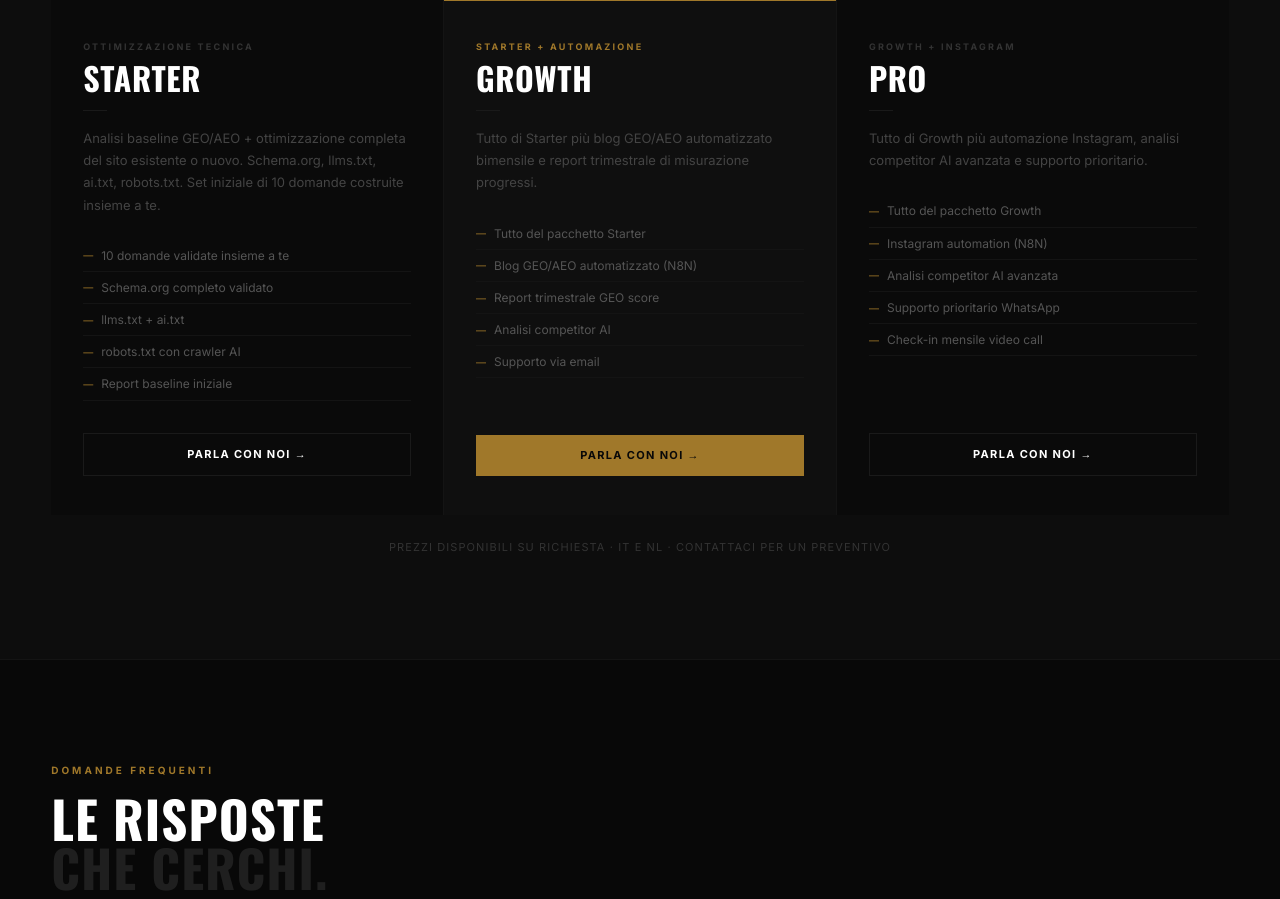
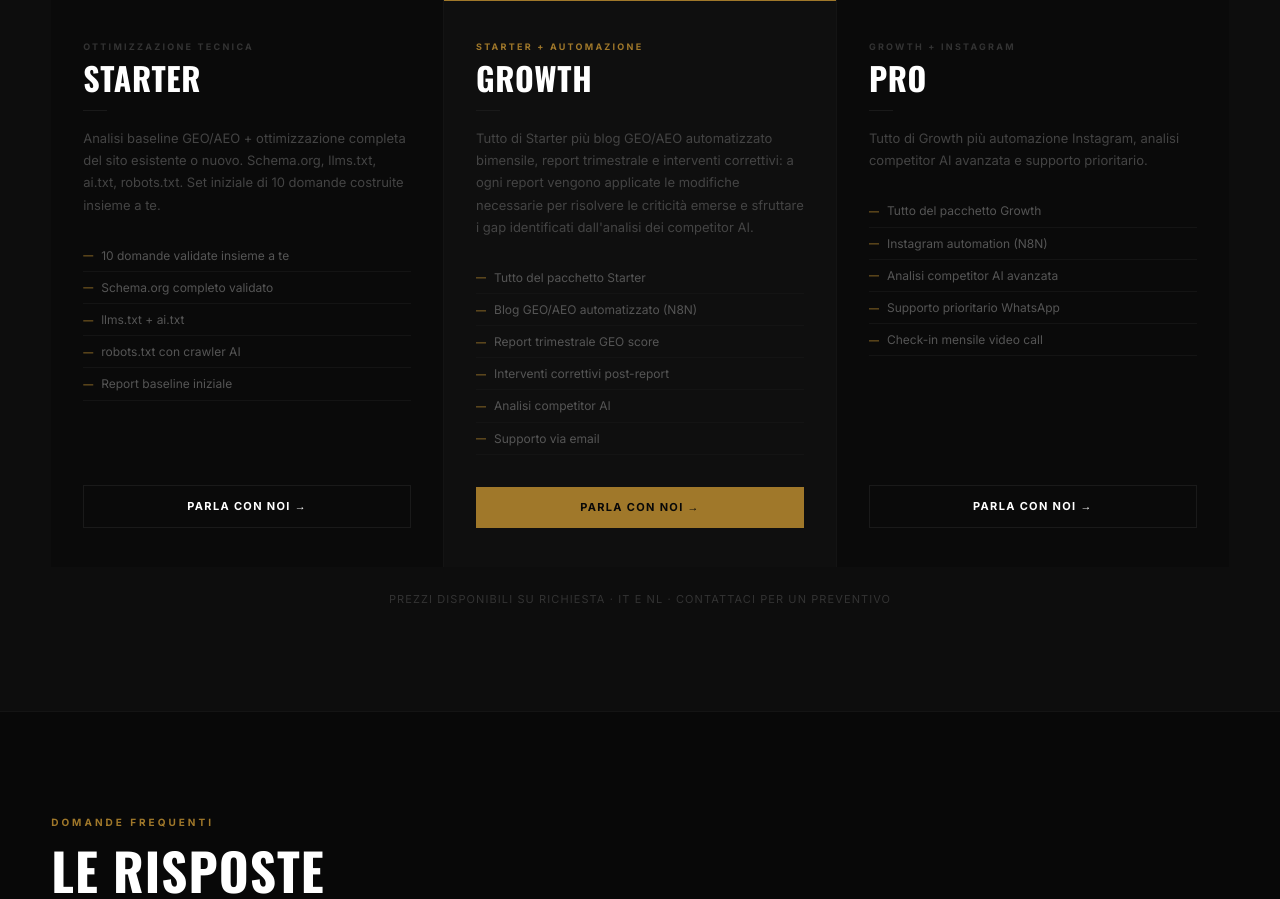
Before and after one commit to vittorionegri68-alt/aim-vns-it, a React (Vite) app: page / in a window 1280 px wide. Shown: the part 2640-3539 px from the top of the page. Built offline with nearby package versions, Linux system fonts and the light colour scheme.

Commit message:
Update Servizi.jsx

```diff
--- a/src/components/Servizi.jsx
+++ b/src/components/Servizi.jsx
@@ -19,11 +19,12 @@ const pacchetti = [
   {
     nome: 'Growth',
     tag: 'Starter + automazione',
-    desc: 'Tutto di Starter più blog GEO/AEO automatizzato bimensile e report trimestrale di misurazione progressi.',
+    desc: 'Tutto di Starter più blog GEO/AEO automatizzato bimensile, report trimestrale e interventi correttivi: a ogni report vengono applicate le modifiche necessarie per risolvere le criticità emerse e sfruttare i gap identificati dall\'analisi dei competitor AI.',
     incluso: [
       'Tutto del pacchetto Starter',
       'Blog GEO/AEO automatizzato (N8N)',
       'Report trimestrale GEO score',
+      'Interventi correttivi post-report',
       'Analisi competitor AI',
       'Supporto via email',
     ],
```
